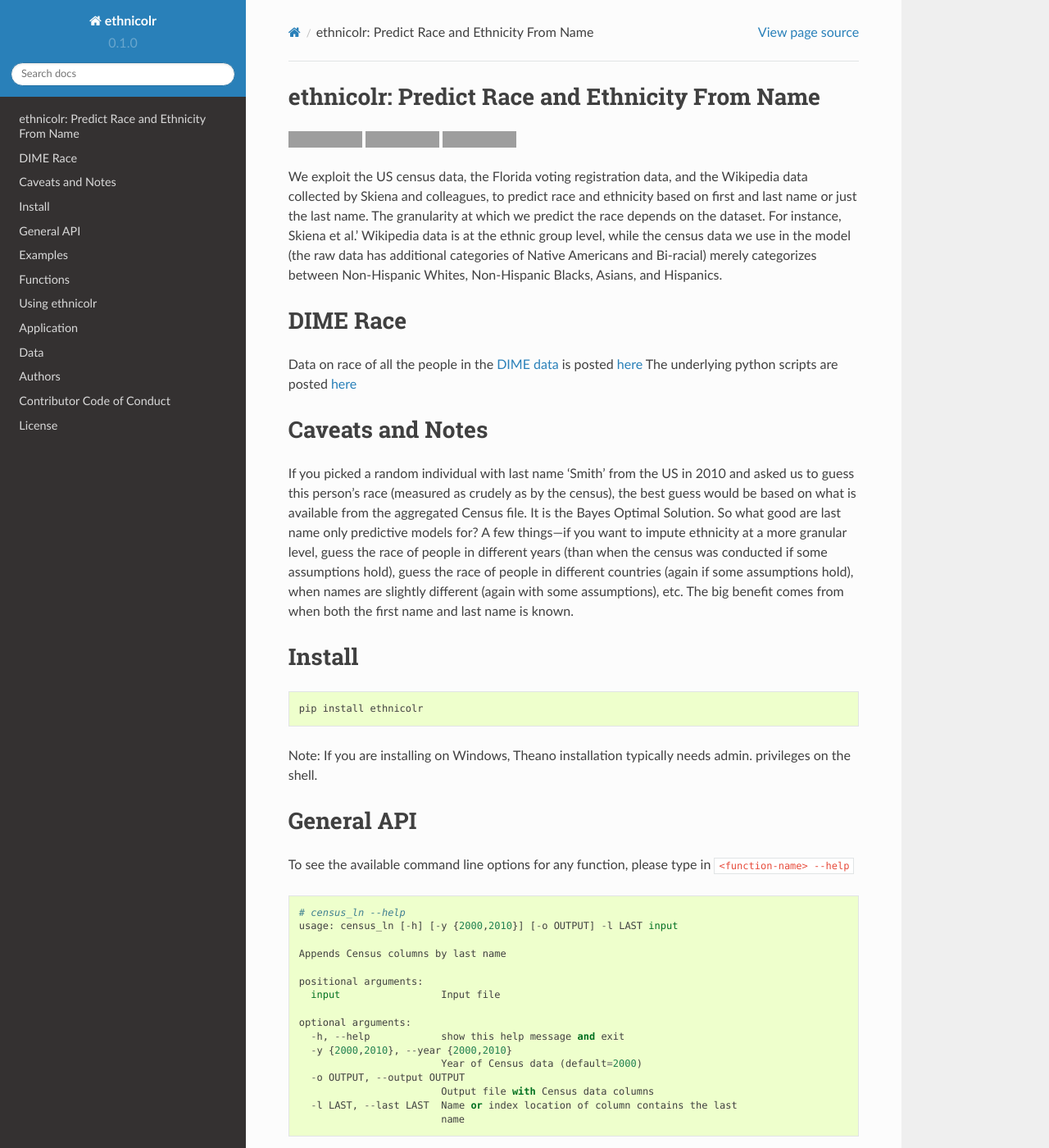
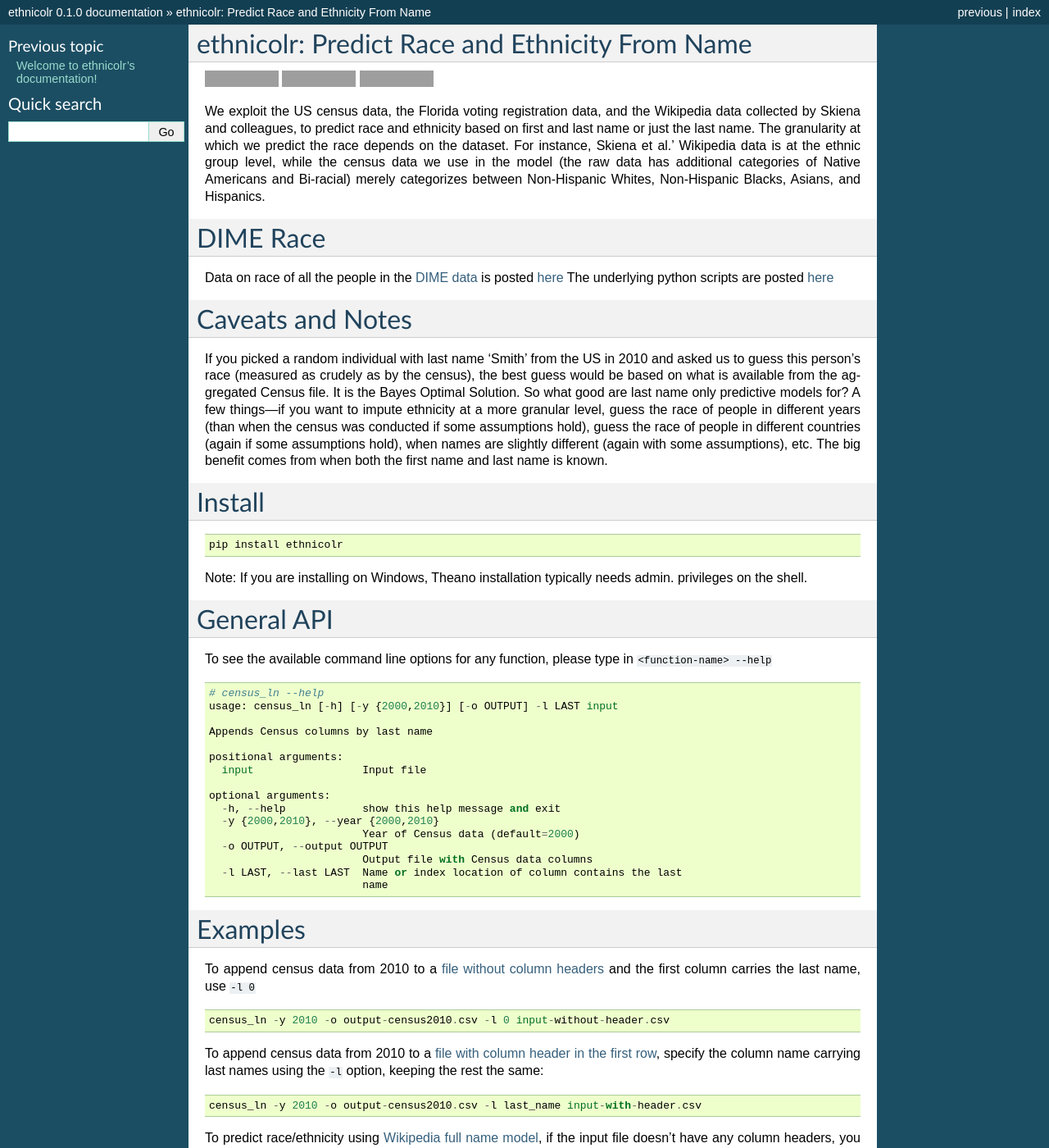
Before and after one commit to appeler/ethnicolr, a Sphinx documentation site: the page built from docs/source/ethnicolr.rst, in a window 1280 px wide and 1400 px high. Shown: the whole window at 82% size. Built offline with Sphinx 7.4.7, drawn with Linux system fonts in a browser that asks for light colours; pages that are not in the unit, such as notebooks, are missing from menus; some of the changed text lies outside the part shown; grey boxes are pictures that could not be loaded.

Commit message:
fix warnings from sphinx

```diff
--- a/docs/source/conf.py
+++ b/docs/source/conf.py
@@ -82,7 +82,7 @@
 # The theme to use for HTML and HTML Help pages.  See the documentation for
 # a list of builtin themes.
 #
-html_theme = 'sphinx_rtd_theme'
+html_theme = 'classic'
 
 # Theme options are theme-specific and customize the look and feel of a theme
 # further.  For a list of options available for each theme, see the
--- a/docs/source/ethnicolr.rst
+++ b/docs/source/ethnicolr.rst
@@ -46,7 +46,7 @@
 Note: If you are installing on Windows, Theano installation typically needs admin. privileges on the shell.
 
 General API
-----------
+----------------
 
 To see the available command line options for any function, please type in
 ``<function-name> --help``
--- a/docs/source/index.rst
+++ b/docs/source/index.rst
@@ -10,7 +10,7 @@
    :maxdepth: 2
    :caption: Contents:
 
-   know_your_ip
+   ethnicolr
 
 Indices and tables
 ==================
```
